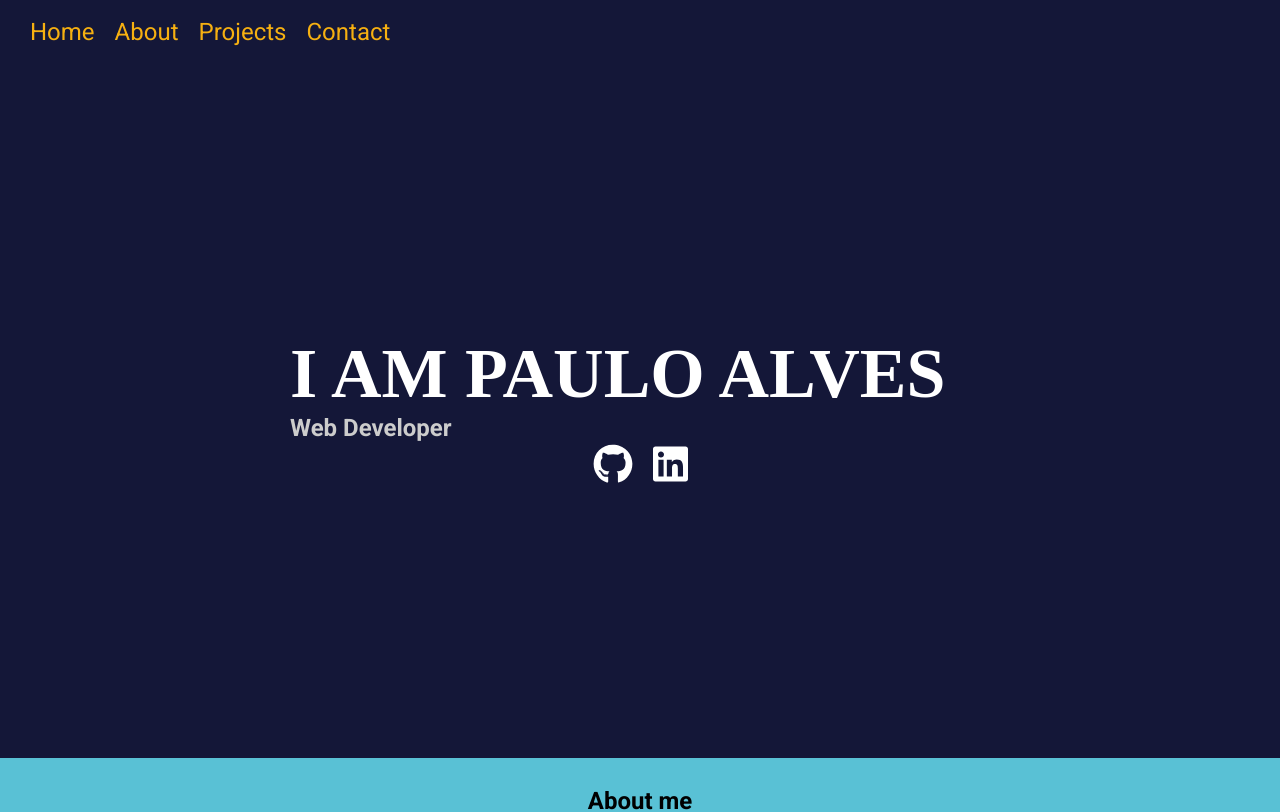
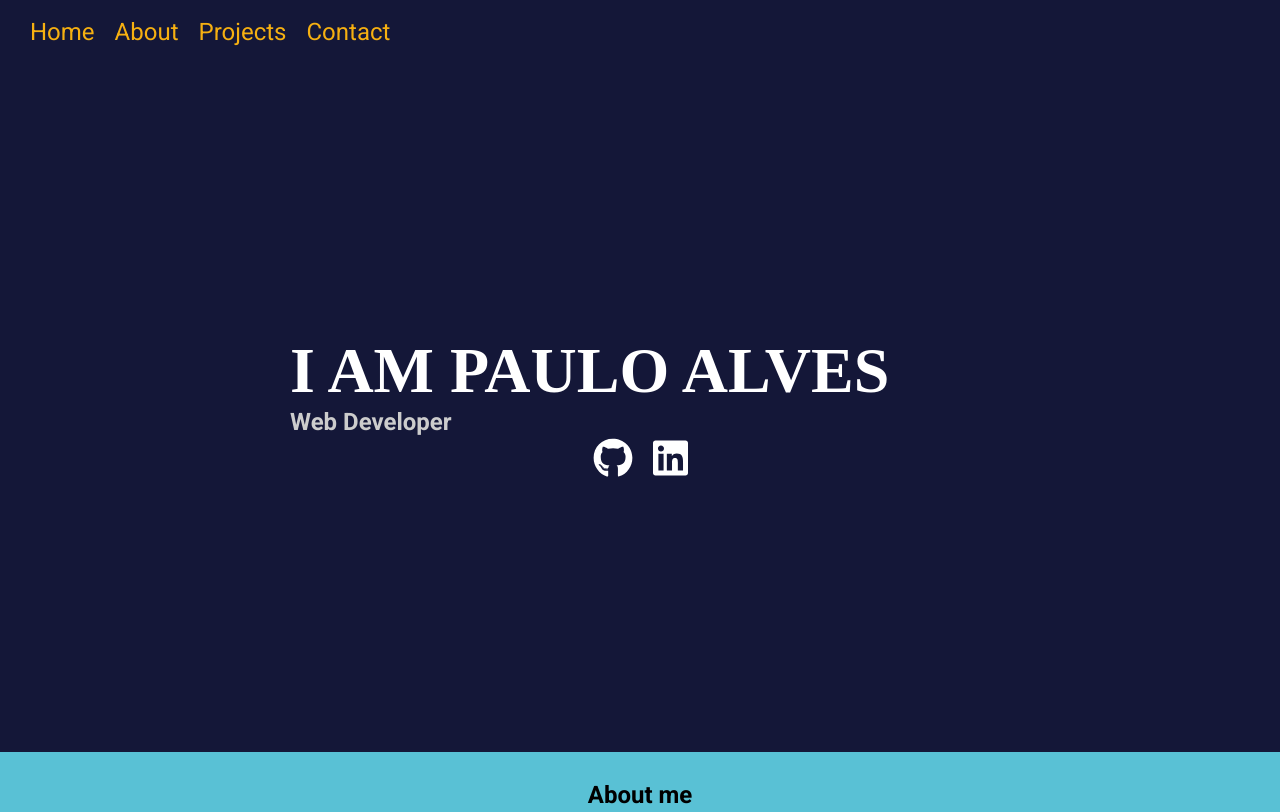
Before and after one commit to PauloVAlves/portfolio, a React (Create React App) app: page / in a window 1280 px wide. Shown: the top 812 px of the page. Built offline with nearby package versions, Linux system fonts and the light colour scheme.

Commit message:
Fixed line breaking the h1 tag in Firefox

```diff
--- a/src/components/sections/Splash.jsx
+++ b/src/components/sections/Splash.jsx
@@ -29,7 +29,7 @@ const FrontPage = styled.div`
     margin: 21% auto;
 
     h1 {
-      font-size: 70px;
+      font-size: 64px;
       font-family: poppins;
       text-transform: uppercase;
       color: #fff;
```
